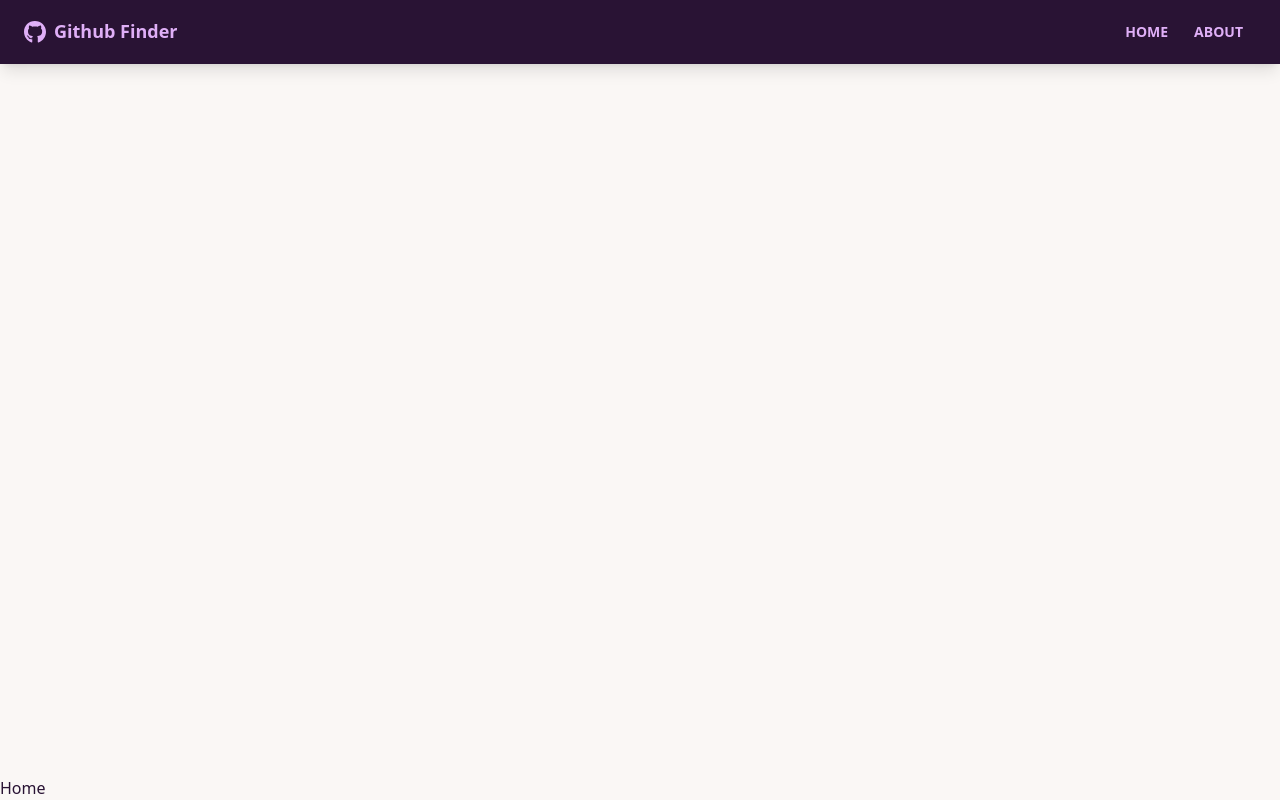
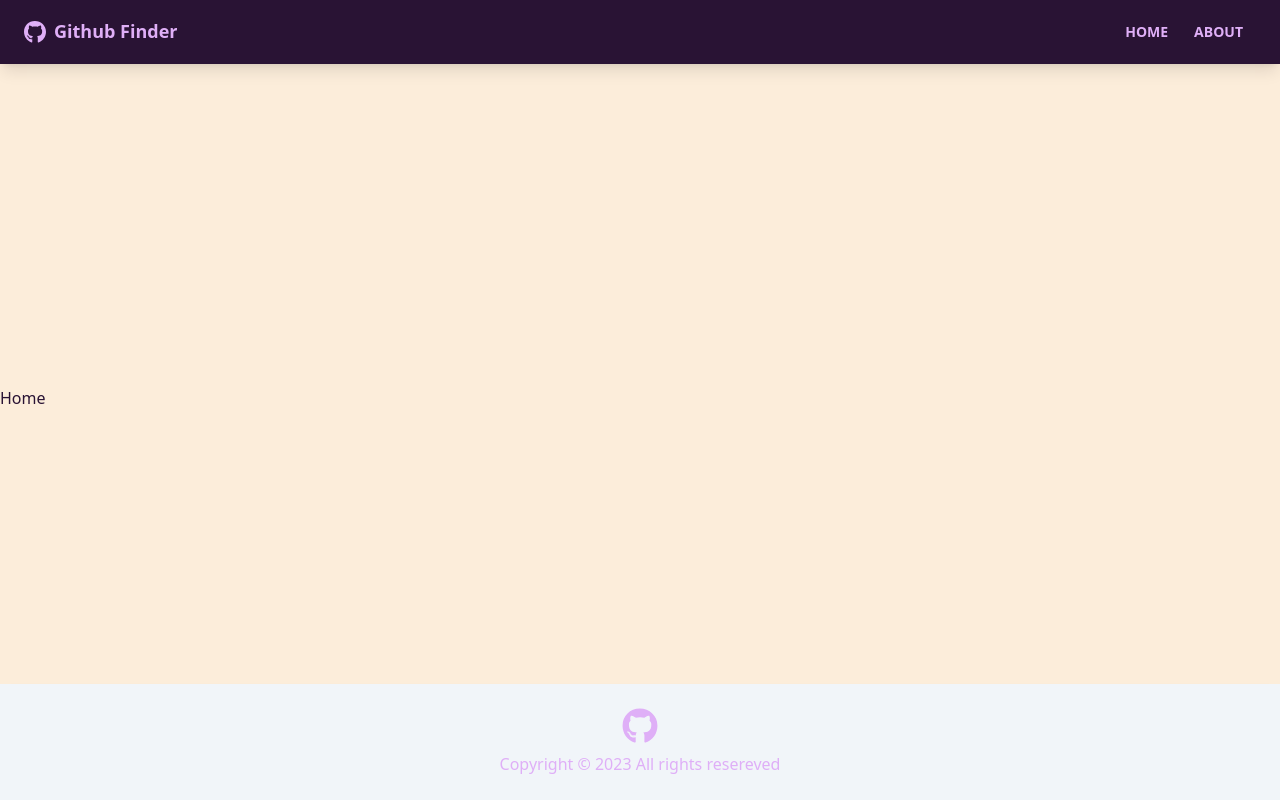
Before and after one commit to Ebbabire/github_finder, a React (Create React App) app: page / in a window 1280 px wide. Built offline with nearby package versions, Linux system fonts and the light colour scheme; the HTML template or start-up script is replaced by a standard one.

Commit message:
added footer

```diff
--- a/src/App.js
+++ b/src/App.js
@@ -3,10 +3,11 @@ import { BrowserRouter as Router, Route, Routes } from 'react-router-dom';
 import NotFound from './components/pages/NotFound';
 import Home from './components/pages/Home';
 import About from './components/pages/About';
+import Footer from './components/layout/Footer';
 const App = () => {
   return (
     <Router>
-      <div className="flex flex-col justify-between h-screen">
+      <div className="flex flex-col justify-between h-screen bg-[#FCEDDA]">
         <NavBar />
         <main>
           <Routes>
@@ -15,6 +16,7 @@ const App = () => {
             <Route path="/*" element={<NotFound />} />
           </Routes>
         </main>
+        <Footer />
       </div>
     </Router>
   );
--- /dev/null
+++ b/src/components/layout/Footer.js
@@ -0,0 +1,18 @@
+import { FaGithub } from 'react-icons/fa';
+const Footer = () => {
+  const year = new Date().getFullYear();
+  return (
+    <footer className="flex justify-center p-6 bg-slate-100 shadow-lg  text-neutral-content ">
+      <div className="flex flex-col items-center">
+        <FaGithub className="text-4xl mb-2" />
+        <div>
+          <p className="text-md font-medium">
+            Copyright &copy; {year} All rights resereved
+          </p>
+        </div>
+      </div>
+    </footer>
+  );
+};
+
+export default Footer;
```
